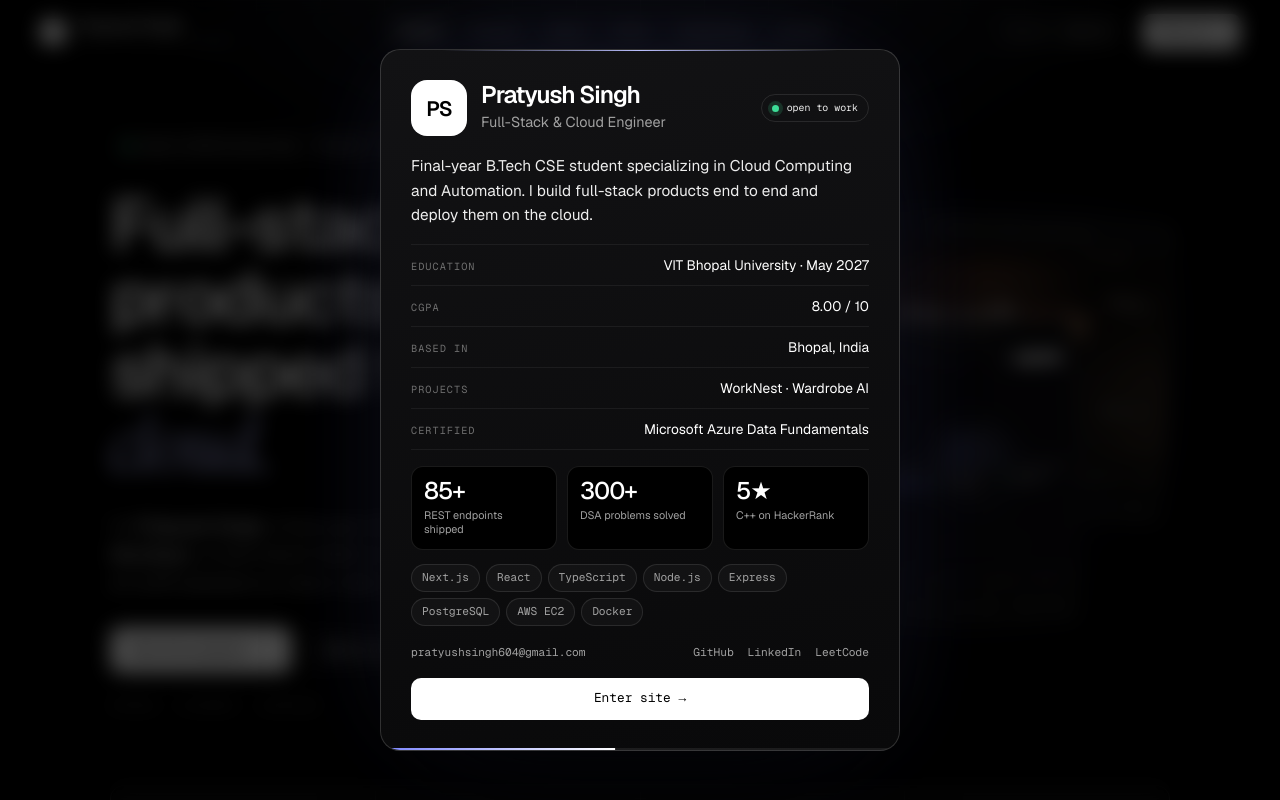
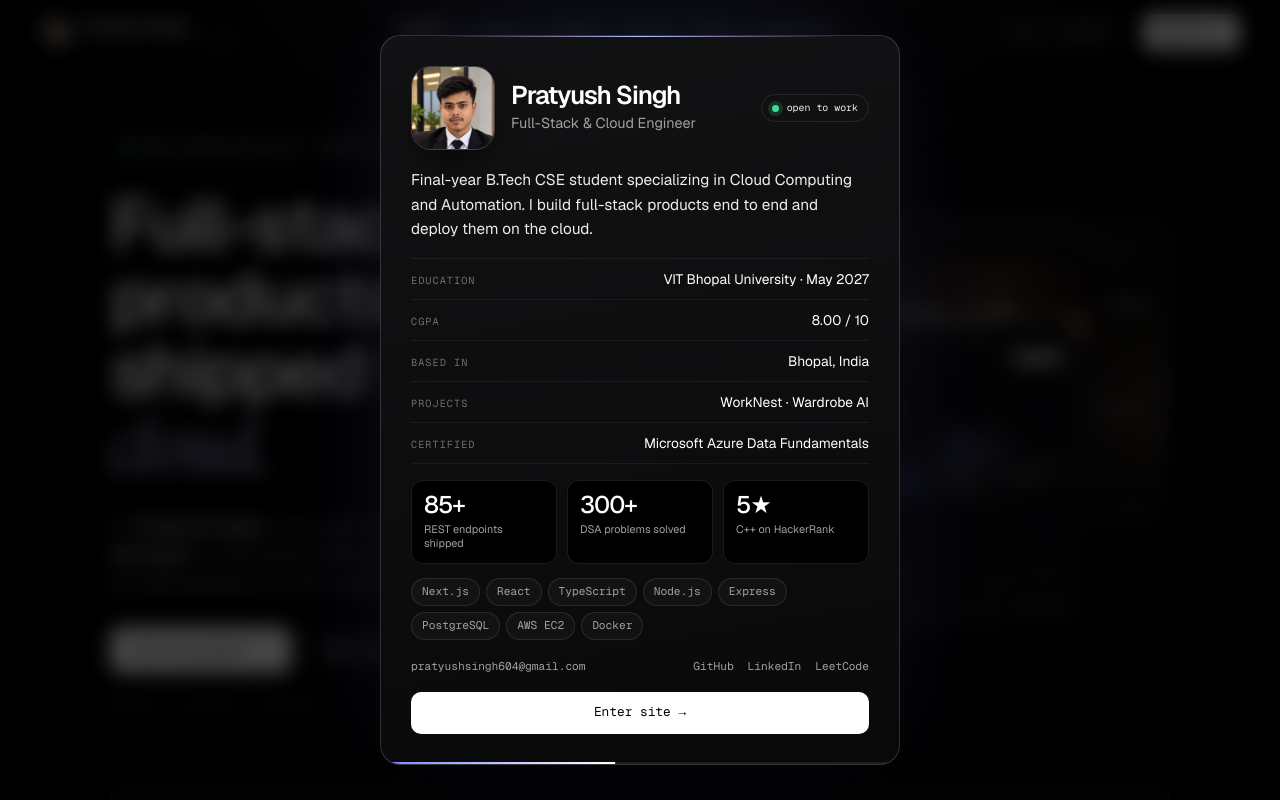
Before and after one commit to pratyushsingh04/Pratyush-Portfolio, a React (Vite) app: page / in a window 1280 px wide. Shown: the top 800 px of the page. Built offline with nearby package versions, Linux system fonts and the light colour scheme.

Commit message:
Add photo to nav and profile card; move contact under the hero; standalone footer

```diff
--- a/src/App.css
+++ b/src/App.css
@@ -1245,3 +1245,20 @@
   .idc-foot { justify-content: center; }
 }
 @media (max-width: 520px) { .idc-stack { display: none; } .idc-bio { font-size: 0.9rem; margin-top: 14px; } .idc { padding: 20px; } }
+
+
+/* ============================================================
+   Photo, contact directly under the hero, standalone footer
+   ============================================================ */
+.nav-photo { width: 32px; height: 32px; border-radius: 50%; object-fit: cover; border: 1px solid rgba(255, 255, 255, 0.25); }
+.idc-photo { flex: 0 0 84px; width: 84px; height: 84px; border-radius: 20px; object-fit: cover; border: 1px solid rgba(255, 255, 255, 0.2); box-shadow: 0 18px 40px -16px #000; }
+.idc-head { align-items: center; gap: 16px; }
+.idc-name { font-size: 1.6rem; }
+
+.contact { padding: clamp(40px, 6vw, 80px) 0 clamp(60px, 8vw, 110px); overflow: visible; border-top: none; }
+.contact-card { padding: clamp(34px, 5vw, 64px) clamp(22px, 5vw, 60px); }
+.contact-h { font-size: clamp(1.9rem, 4.6vw, 3.2rem); }
+
+.site-foot { border-top: 1px solid var(--line-2); padding-top: clamp(30px, 5vw, 56px); overflow: hidden; }
+.site-foot .footer { margin-top: 0; padding-top: 0; border-top: none; }
+@media (max-width: 520px) { .idc-photo { flex-basis: 68px; width: 68px; height: 68px; border-radius: 16px; } }
--- a/src/App.jsx
+++ b/src/App.jsx
@@ -12,6 +12,7 @@ import Work from './components/Work'
 import Skills from './components/Skills'
 import Credentials from './components/Credentials'
 import Contact from './components/Contact'
+import Footer from './components/Footer'
 
 export default function App() {
   const [booted, setBooted] = useState(false)
@@ -27,12 +28,13 @@ export default function App() {
           <IntroCard />
           <main>
             <Hero />
+            <Contact />
             <Work />
             <About />
             <Skills />
             <Credentials />
-            <Contact />
           </main>
+          <Footer />
         </>
       )}
     </MotionConfig>
--- a/src/components/About.jsx
+++ b/src/components/About.jsx
@@ -29,7 +29,7 @@ export default function About() {
   return (
     <section id="about" className="section about">
       <div className="container">
-        <Reveal><span className="eyebrow">02 — About</span></Reveal>
+        <Reveal><span className="eyebrow">03 — About</span></Reveal>
         <Heading lines={[[{ t: 'I like problems that live' }], [{ t: 'between the' }, { t: 'app and the cloud.', grad: true }]]} />
 
         <div className="bento">
--- a/src/components/Contact.jsx
+++ b/src/components/Contact.jsx
@@ -21,7 +21,7 @@ export default function Contact() {
       <div className="container">
         <div className="contact-card">
           <span className="contact-halo" aria-hidden="true" />
-          <Reveal><span className="eyebrow">05 — Contact</span></Reveal>
+          <Reveal><span className="eyebrow">01 — Contact</span></Reveal>
           <Heading className="contact-h display" lines={[[{ t: "Let's build something" }], [{ t: 'worth shipping.', grad: true }]]} />
           <Reveal delay={0.1}>
             <p className="contact-lead">
@@ -50,15 +50,7 @@ export default function Contact() {
           </Reveal>
         </div>
 
-        <footer className="footer">
-          <span className="footer-name">{profile.name}</span>
-          <span className="footer-note mono">Built with React &amp; Framer Motion · {new Date().getFullYear()}</span>
-          <button className="footer-top mono" onClick={() => window.scrollTo({ top: 0, behavior: 'smooth' })}>
-            Back to top ↑
-          </button>
-        </footer>
       </div>
-      <div className="wordmark display" aria-hidden="true">{profile.name}</div>
     </section>
   )
 }
--- a/src/components/Credentials.jsx
+++ b/src/components/Credentials.jsx
@@ -7,7 +7,7 @@ export default function Credentials() {
   return (
     <section id="credentials" className="section creds">
       <div className="container">
-        <Reveal><span className="eyebrow">04 — Credentials</span></Reveal>
+        <Reveal><span className="eyebrow">05 — Credentials</span></Reveal>
         <Heading lines={[[{ t: 'Certified, and' }, { t: 'practised.', grad: true }]]} />
 
         <div className="cert-grid">
--- /dev/null
+++ b/src/components/Footer.jsx
@@ -0,0 +1,18 @@
+import { profile } from '../data'
+
+export default function Footer() {
+  return (
+    <footer className="site-foot">
+      <div className="container">
+        <div className="footer">
+          <span className="footer-name">{profile.name}</span>
+          <span className="footer-note mono">Built with React &amp; Framer Motion · {new Date().getFullYear()}</span>
+          <button className="footer-top mono" onClick={() => window.scrollTo({ top: 0, behavior: 'smooth' })}>
+            Back to top ↑
+          </button>
+        </div>
+      </div>
+      <div className="wordmark display" aria-hidden="true">{profile.name}</div>
+    </footer>
+  )
+}
--- a/src/components/IntroCard.jsx
+++ b/src/components/IntroCard.jsx
@@ -4,7 +4,6 @@ import { profile, projects, stats, education } from '../data'
 
 const STAY_MS = 5200
 const stack = ['Next.js', 'React', 'TypeScript', 'Node.js', 'Express', 'PostgreSQL', 'AWS EC2', 'Docker']
-const initials = `${profile.first[0]}${profile.last[0]}`
 
 /**
  * A profile card shown once the page has loaded: everything about me at a
@@ -59,7 +58,7 @@ export default function IntroCard() {
             onMouseLeave={() => setHold(false)}
           >
             <header className="idc-head">
-              <span className="idc-avatar display" aria-hidden="true">{initials}</span>
+              <img className="idc-photo" src="./me.jpg" alt={`Portrait of ${profile.name}`} width="400" height="400" />
               <div className="idc-id">
                 <h2 className="idc-name display">{profile.name}</h2>
                 <p className="idc-role">Full-Stack &amp; Cloud Engineer</p>
--- a/src/components/Nav.jsx
+++ b/src/components/Nav.jsx
@@ -5,11 +5,11 @@ import { profile } from '../data'
 
 const items = [
   { id: 'home', label: 'Home' },
+  { id: 'contact', label: 'Contact' },
   { id: 'work', label: 'Projects' },
   { id: 'about', label: 'About' },
   { id: 'skills', label: 'Skills' },
   { id: 'credentials', label: 'Credentials' },
-  { id: 'contact', label: 'Contact' },
 ]
 const ids = items.map((i) => i.id)
 
@@ -42,7 +42,7 @@ export default function Nav() {
         transition={{ duration: 0.8, delay: 0.15, ease: [0.22, 1, 0.36, 1] }}
       >
         <a href="#home" className="nav-brand" onClick={go('home')}>
-          <span className="nav-mark" />
+          <img className="nav-photo" src="./me-sm.jpg" alt="" width="96" height="96" />
           <span className="nav-brand-txt">
             <span className="nav-name">{profile.name}</span>
             <span className="nav-role mono">{profile.role}</span>
--- a/src/components/Skills.jsx
+++ b/src/components/Skills.jsx
@@ -8,7 +8,7 @@ export default function Skills() {
   return (
     <section id="skills" className="section skills">
       <div className="container">
-        <Reveal><span className="eyebrow">03 — Toolkit</span></Reveal>
+        <Reveal><span className="eyebrow">04 — Toolkit</span></Reveal>
         <Heading lines={[[{ t: 'What I build' }, { t: 'with.', grad: true }]]} />
 
         <div className="skills-grid">
--- a/src/components/Work.jsx
+++ b/src/components/Work.jsx
@@ -131,7 +131,7 @@ export default function Work() {
   return (
     <section id="work" className="section work">
       <div className="container">
-        <Reveal><span className="eyebrow">01 — Projects</span></Reveal>
+        <Reveal><span className="eyebrow">02 — Projects</span></Reveal>
         <Heading lines={[[{ t: 'Two systems, built' }], [{ t: 'end to' }, { t: 'end.', grad: true }]]} />
         <Reveal delay={0.1}>
           <p className="lead">
```
Also changed, not shown: public/me-sm.jpg (added), public/me.jpg (added).
